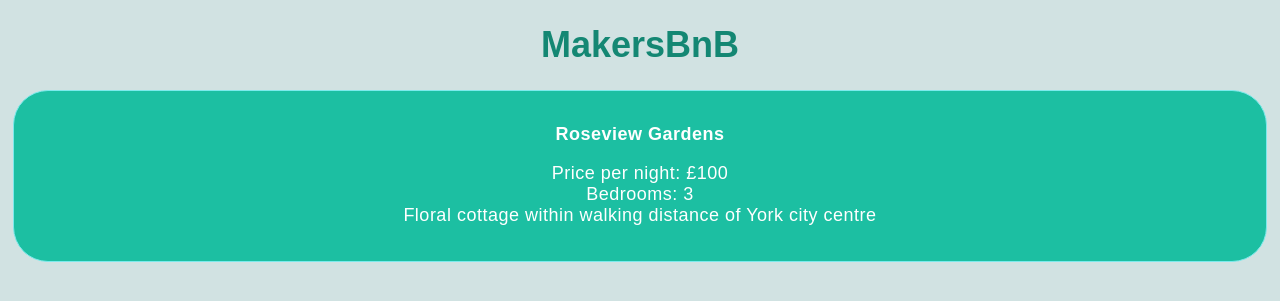
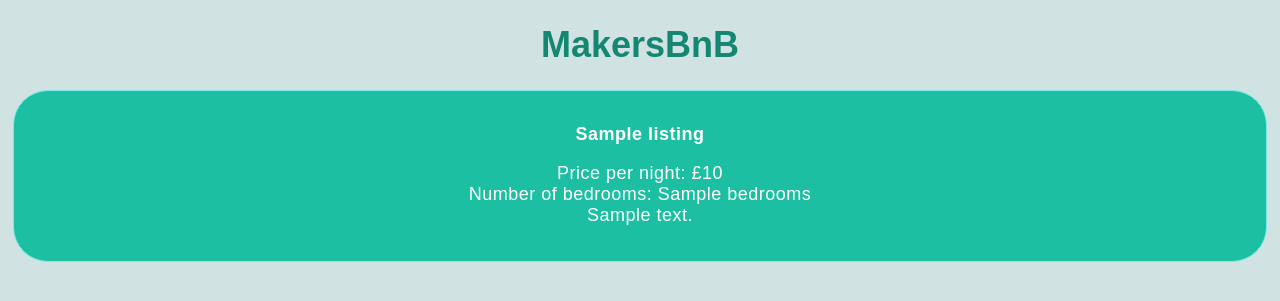
Before and after one commit to Sabirah42/Makersbnb_Team_Sweet_Shame, a Flask app: template templates/index.html in a window 1280 px wide. Shown: the top 301 px of the page. Run offline with Flask 3, Linux system fonts and the light colour scheme; the template is opened without the code that fills it: most values are stand-ins (such as "Sample title", 1, 10 or a date in 2020).

Commit message:
Updated templates and reversed listing order

```diff
--- a/app.py
+++ b/app.py
@@ -16,7 +16,7 @@ def get_index():
     connection = get_flask_database_connection(app)
     repo = ListingRepository(connection)
     all_listings = repo.all()
-    return render_template('index.html', listings=all_listings)
+    return render_template('index.html', listings=all_listings[::-1])
 
 @app.route('/listings', methods=['POST'])
 def add_listing():
--- a/templates/add_listing.html
+++ b/templates/add_listing.html
@@ -20,7 +20,6 @@
                 <p>
                     <label for="price">Price per night:</label>
                     <br>
-                    <!-- <input type="text" name="price" id="price" pattern="^\$\d{1,3}(,\d{3})*(\.\d+)?$" value="" data-type="currency"> -->
                     <input type="number" name="price" id="price"  min="0.00">
                 </p>
                 <p>
--- a/templates/index.html
+++ b/templates/index.html
@@ -6,21 +6,14 @@
     </head>
     <body>
         <h1>MakersBnB</h1>
-        <div id="listing">
-            <p id="listing-name">Roseview Gardens</p>
-                Price per night: £100
-                <br>Bedrooms: 3
-                <br>Floral cottage within walking distance of York city centre
-
-        </div>
-        <!-- {% for listing in listings %}
+        {% for listing in listings %}
             <div id="listing">
             <p id="listing-name">{{listing.listing_name}}</p>
-            Price per night: {{listing.price}}
-            <br>Bedrooms: {{listing.bedrooms}}
+            Price per night: £{{listing.price}}
+            <br>Number of bedrooms: {{listing.bedrooms}}
             <br>{{listing.description}}
             </div>
 
-        {% endfor %} -->
+        {% endfor %}
     </body>
 </html>
```
Also changed, not shown: 2 other files.
